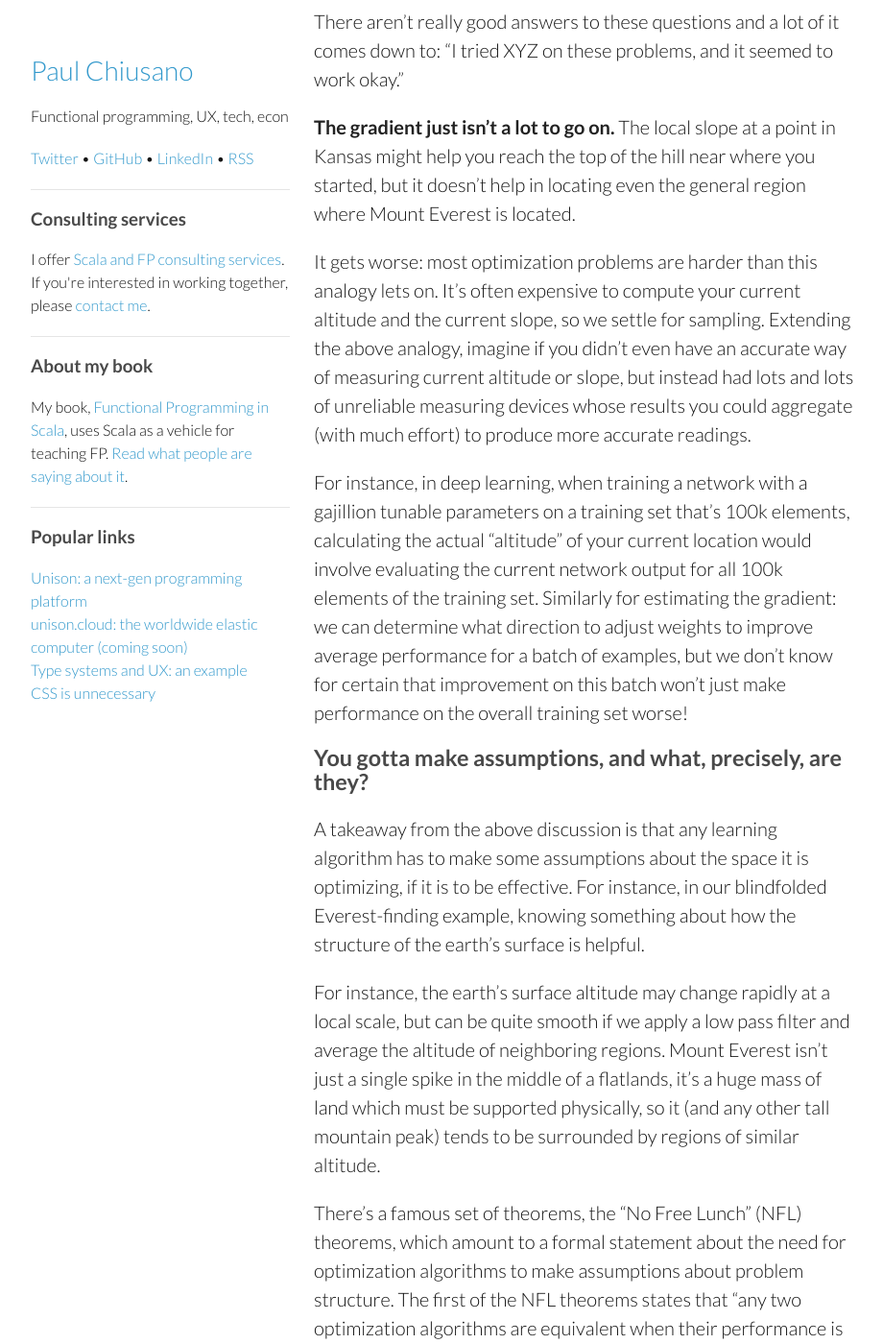
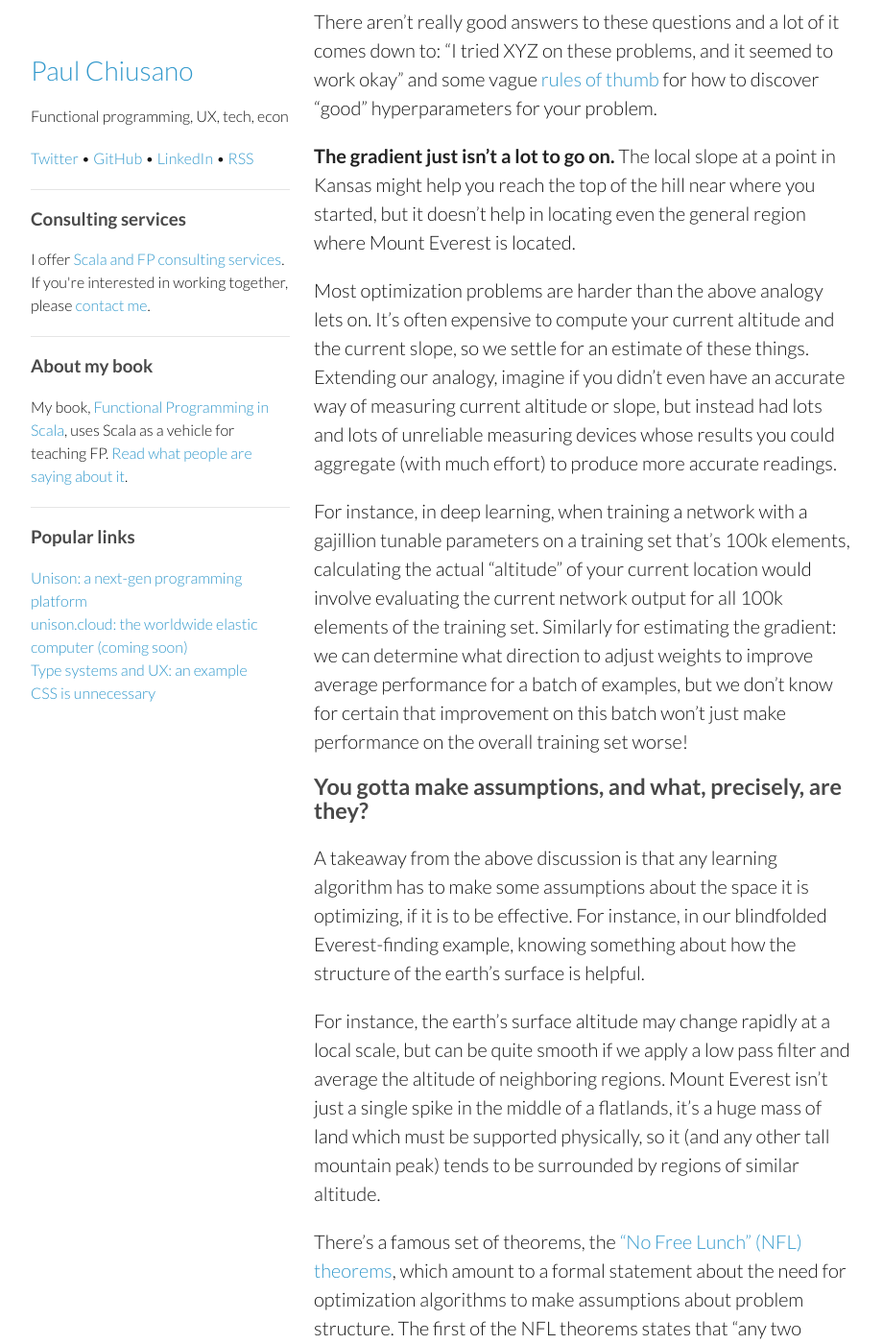
Before and after one commit to pchiusano/pchiusano.github.io, a Jekyll site: the page built from _posts/2019-07-06-learning-without-a-gradient.markdown, in a window 1280 px wide and 1400 px high, scrolled down 858 px. Shown: the whole window at 96% size, without its empty margins (178-1098 px from the left). Built offline with Jekyll 4.4.1, drawn with Linux system fonts in a browser that asks for light colours; comment, search, counter and statistics services are not loaded; some of the changed text lies outside the part shown.

Commit message:
Update 2019-07-06-learning-without-a-gradient.markdown

```diff
--- a/_posts/2019-07-06-learning-without-a-gradient.markdown
+++ b/_posts/2019-07-06-learning-without-a-gradient.markdown
@@ -12,11 +12,11 @@ Imagine you've got your blindfold on, and you note that the ground slopes upward
 
 So maybe you walk 10 feet, and the ground continues sloping upward in that direction. Should you teleport half a mile along that same vector and take another sample? 10 miles? 100 miles? What if you teleport too far and skip right past the highest point? Or maybe you only move 1 foot at a time, but it takes you eons to get anywhere. Should you continue along a vector even if you reach a point where it starts leading downard? Or do you keep some "momentum" and hope that was just a temporary little dip in the landscape?
 
-There aren't really good answers to these questions and a lot of it comes down to: "I tried XYZ on these problems, and it seemed to work okay."
+There aren't really good answers to these questions and a lot of it comes down to: "I tried XYZ on these problems, and it seemed to work okay" and some vague [rules of thumb](https://machinelearningmastery.com/learning-rate-for-deep-learning-neural-networks/) for how to discover "good" hyperparameters for your problem.
 
 __The gradient just isn't a lot to go on.__ The local slope at a point in Kansas might help you reach the top of the hill near where you started, but it doesn't help in locating even the general region where Mount Everest is located.
 
-It gets worse: most optimization problems are harder than this analogy lets on. It's often expensive to compute your current altitude and the current slope, so we settle for sampling. Extending the above analogy, imagine if you didn't even have an accurate way of measuring current altitude or slope, but instead had lots and lots of unreliable measuring devices whose results you could aggregate (with much effort) to produce more accurate readings.
+Most optimization problems are harder than the above analogy lets on. It's often expensive to compute your current altitude and the current slope, so we settle for an estimate of these things. Extending our analogy, imagine if you didn't even have an accurate way of measuring current altitude or slope, but instead had lots and lots of unreliable measuring devices whose results you could aggregate (with much effort) to produce more accurate readings.
 
 For instance, in deep learning, when training a network with a gajillion tunable parameters on a training set that's 100k elements, calculating the actual "altitude" of your current location would involve evaluating the current network output for all 100k elements of the training set. Similarly for estimating the gradient: we can determine what direction to adjust weights to improve average performance for a batch of examples, but we don't know for certain that improvement on this batch won't just make performance on the overall training set worse!
 
```
Also changed, not shown: other parts of _posts/2019-07-06-learning-without-a-gradient.markdown (+1 -1 lines).
